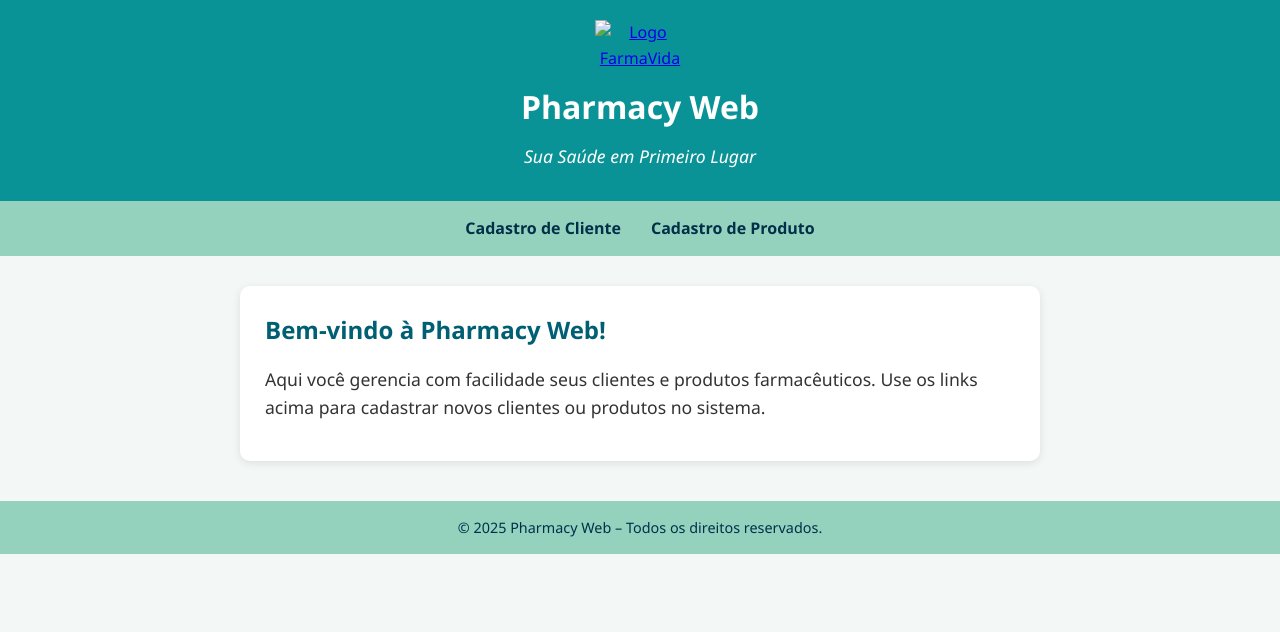
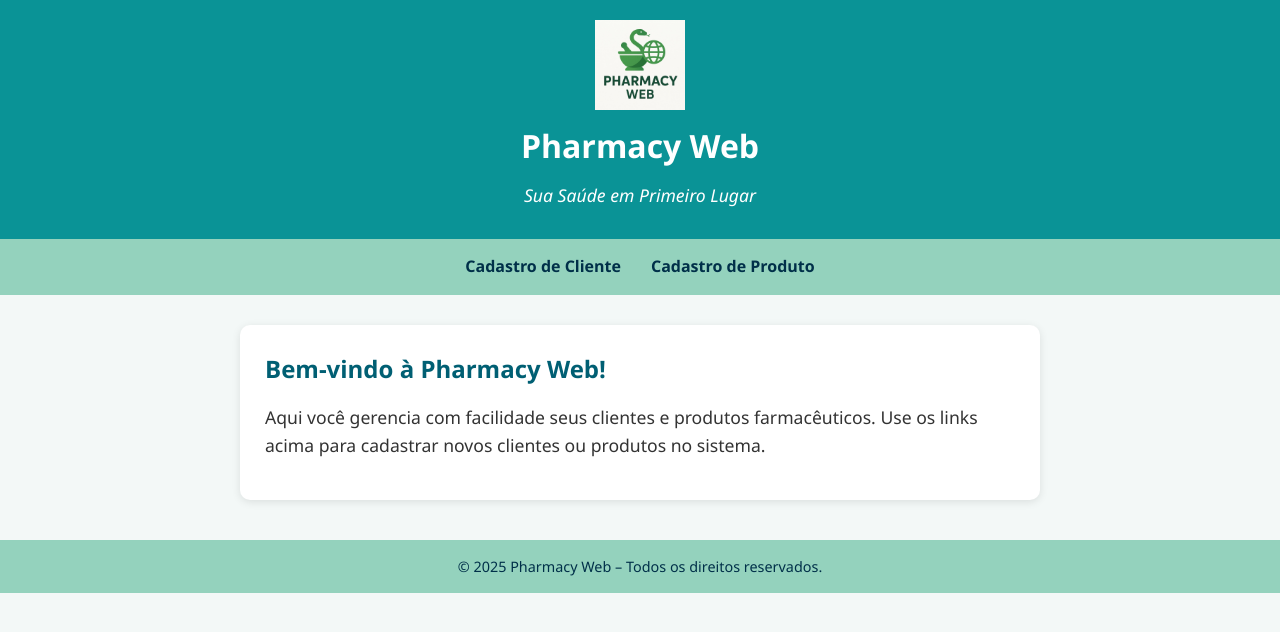
Before and after one commit to itallovasc/pharmacy-web, a plain HTML site: page index.html in a window 1280 px wide. Drawn offline with Linux system fonts and the light colour scheme; the site is published under a folder, as on GitHub Pages, so addresses that start at the root find nothing.

Commit message:
Update index.html

```diff
--- a/index.html
+++ b/index.html
@@ -5,12 +5,12 @@
   <meta name="viewport" content="width=device-width, initial-scale=1.0"/>
   <title>FarmaVida – Sua Saúde em Primeiro Lugar</title>
   <link rel="stylesheet" href="style.css">
-  <link rel="icon" href="/logof.png" type="image/png">
+  <link rel="icon" href="logof.png" type="image/png">
 </head>
 <body>
   <header>
     <a href="index.html" class="logo-link">
-     <img src="/logof.png" alt="Logo FarmaVida" class="logo">
+     <img src="logof.png" alt="Logo FarmaVida" class="logo">
     </a>
     <h1>Pharmacy Web</h1>
     <p>Sua Saúde em Primeiro Lugar</p>
```
